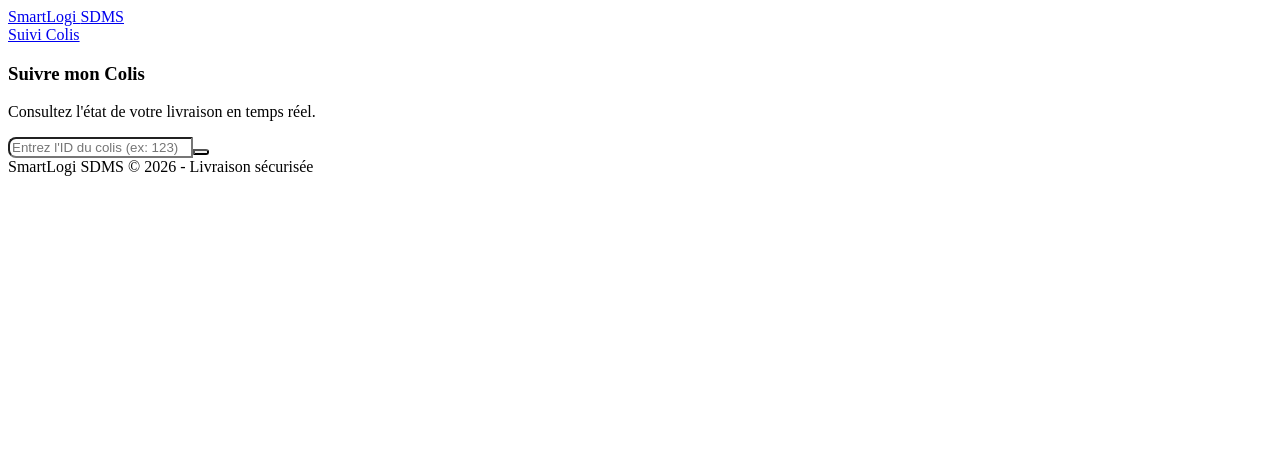
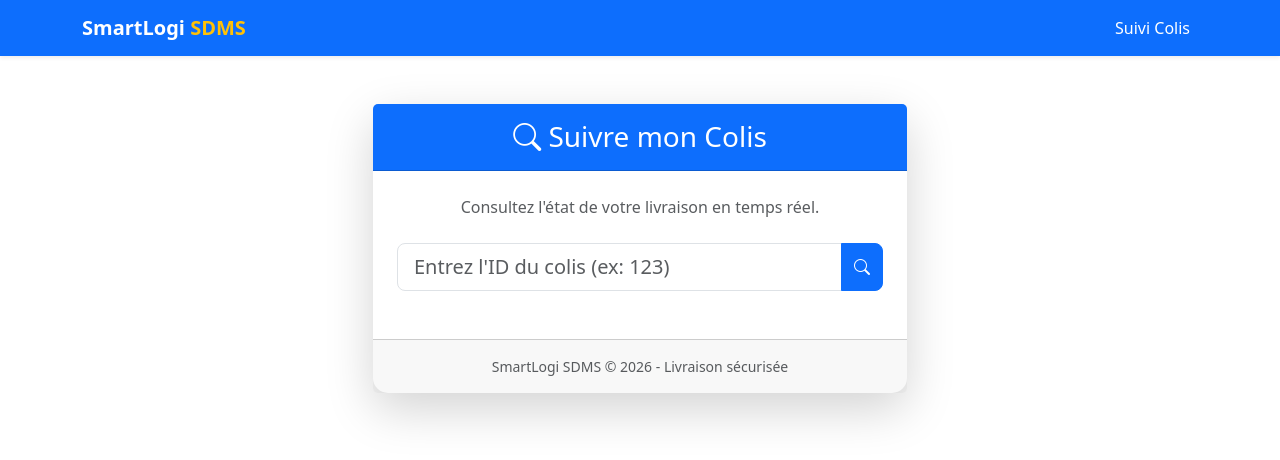
Before and after one commit to HananeOubaha/Smart-logi-front, an Angular app: page /suivi in a window 1280 px wide. Shown: the top 460 px of the page. Built offline with nearby package versions, Linux system fonts and the light colour scheme.

Commit message:
style: migration des styles globaux vers Bootstrap

```diff
--- a/src/styles.css
+++ b/src/styles.css
@@ -1 +1,5 @@
-/* You can add global styles to this file, and also import other style files */
+/* Bootstrap CSS */
+@import 'bootstrap/dist/css/bootstrap.min.css';
+@import 'bootstrap-icons/font/bootstrap-icons.css';
+
+/* Custom styles */
```
